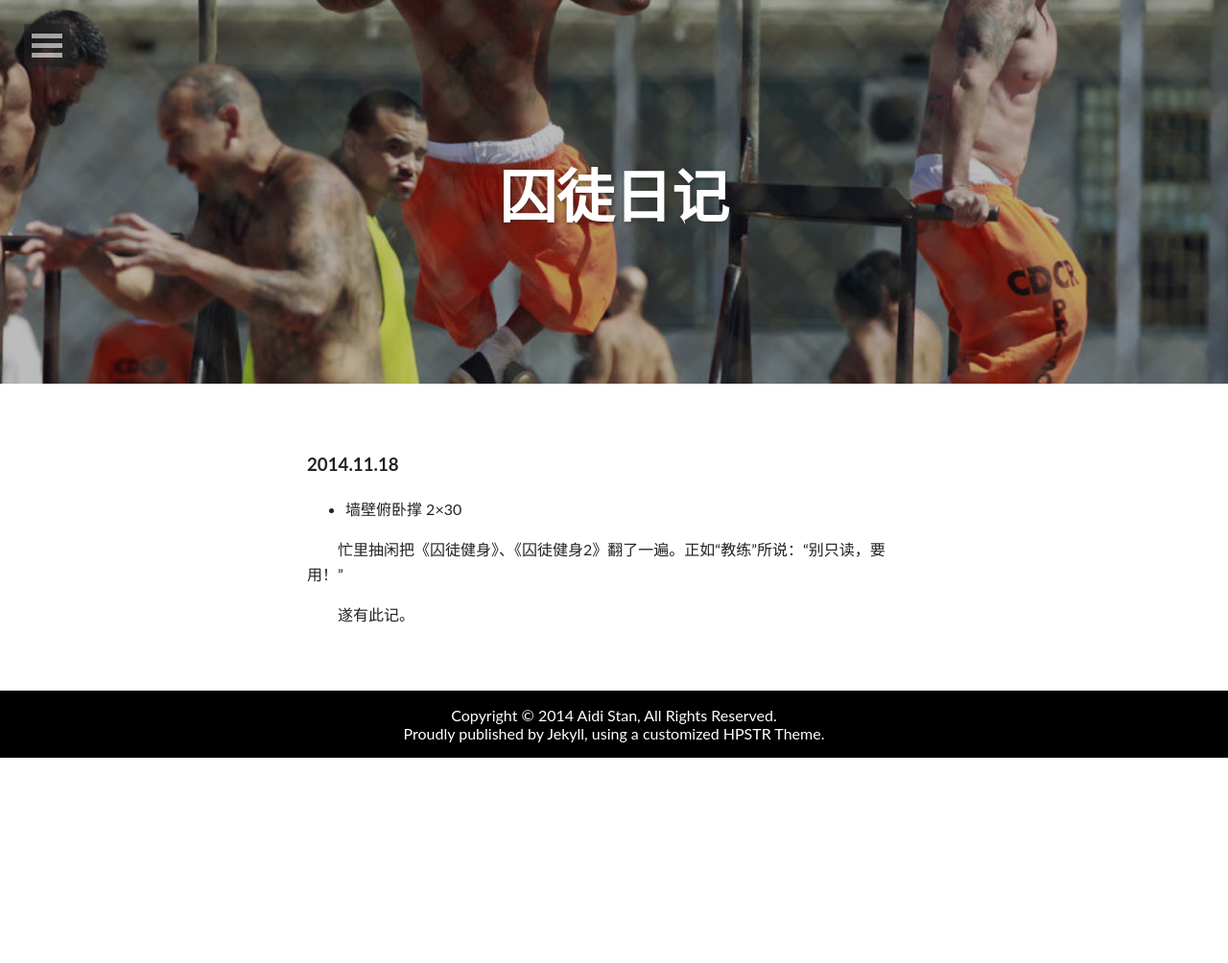
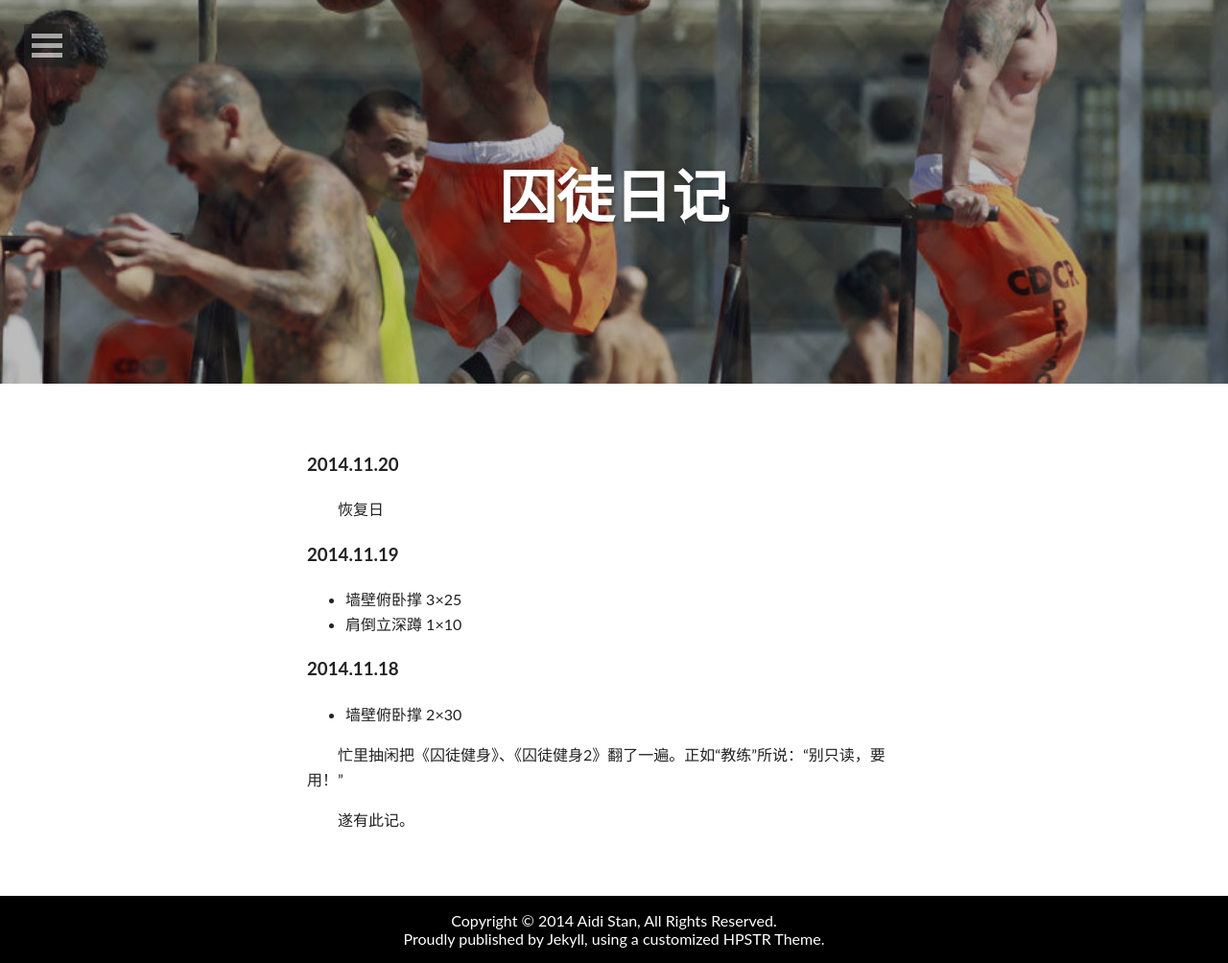
Before and after one commit to alex970448359/site-blog.aiditan.me, a Jekyll site: the page built from convict.md, in a window 1280 px wide. Shown: the whole page at 96% size. Built offline with Jekyll 4.4.1, drawn with Linux system fonts in a browser that asks for light colours; nearby versions of some CDN libraries; comment, search, counter and statistics services are not loaded; before the commit the page ends 900 px from its top, so only the background shows below that.

Commit message:
Update convict.md

```diff
--- a/convict.md
+++ b/convict.md
@@ -10,6 +10,15 @@ image:
 comments: page-convict
 ---
 
+### 2014.11.20
+
+恢复日
+
+### 2014.11.19
+
+- 墙壁俯卧撑 3&times;25
+- 肩倒立深蹲 1&times;10
+
 ### 2014.11.18
 
 - 墙壁俯卧撑 2&times;30
```
